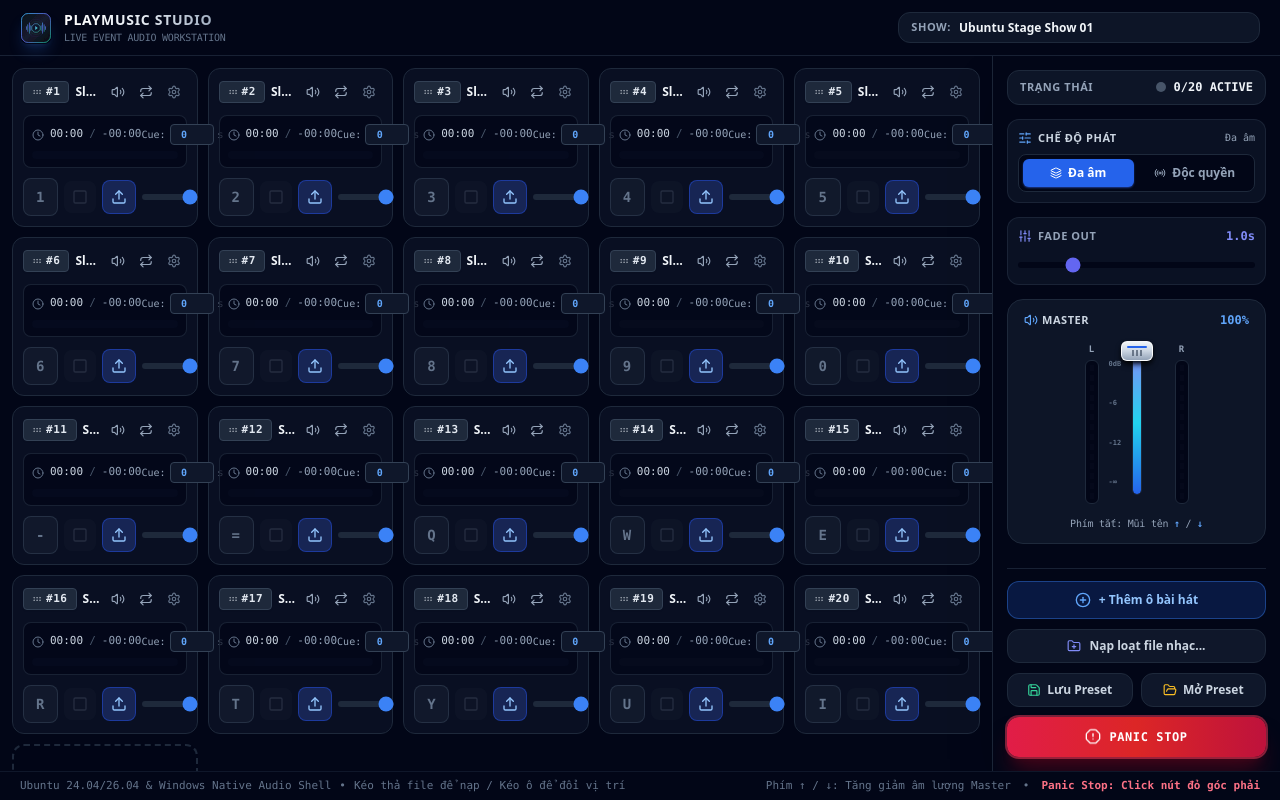
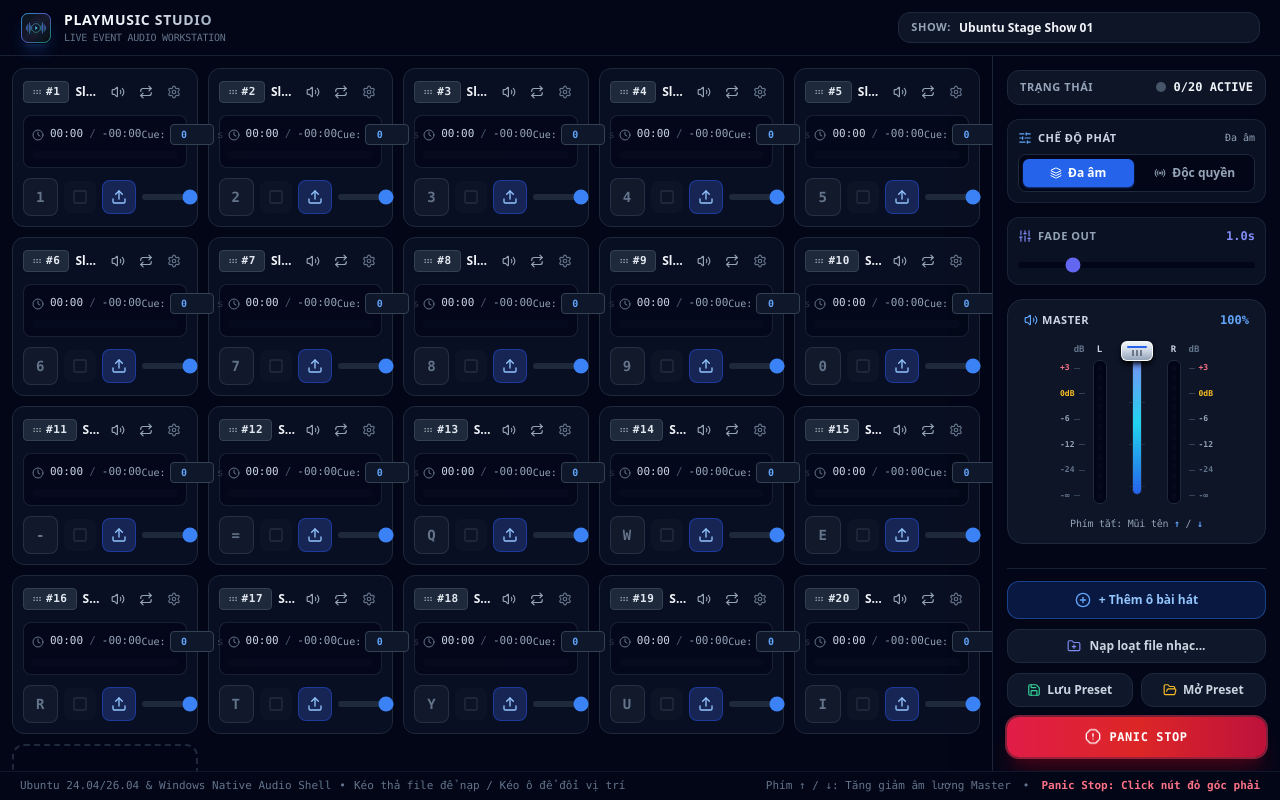
Before and after one commit to khang1604/playmusic, a React (Vite) app in the folder frontend/: page / in a window 1280 px wide. Built offline with nearby package versions, Linux system fonts and the light colour scheme.

Commit message:
feat(master): add dual-sided dB scale markings to both L and R VU channels

```diff
--- a/frontend/src/components/controls/MasterConsole.tsx
+++ b/frontend/src/components/controls/MasterConsole.tsx
@@ -30,6 +30,15 @@ interface MasterConsoleProps {
 }
 
 const TOTAL_SEGMENTS = 14;
+
+const DB_SCALE_MARKS = [
+  { label: "+3", color: "text-rose-400" },
+  { label: "0dB", color: "text-amber-400" },
+  { label: "-6", color: "text-slate-400" },
+  { label: "-12", color: "text-slate-400" },
+  { label: "-24", color: "text-slate-500" },
+  { label: "-∞", color: "text-slate-500" }
+];
 
 export const MasterConsole: React.FC<MasterConsoleProps> = ({
   masterVolume,
@@ -218,12 +227,27 @@ export const MasterConsole: React.FC<MasterConsoleProps> = ({
             </span>
           </div>
 
-          {/* Fader & Dual Stereo VU Meter Section */}
-          <div className="flex items-center justify-center gap-3.5 py-1 w-full px-2">
+          {/* Fader & Dual Stereo VU Meter Section with Dual dB Scales */}
+          <div className="flex items-center justify-center gap-2 py-1 w-full px-1">
+            {/* Left dB Scale */}
+            <div className="flex flex-col items-end gap-1 select-none pointer-events-none">
+              <span className="text-[9px] font-mono font-bold text-slate-500">dB</span>
+              <div className="flex flex-col justify-between h-36 py-1">
+                {DB_SCALE_MARKS.map((mark) => (
+                  <div key={`l-${mark.label}`} className="flex items-center gap-1">
+                    <span className={`text-[8px] font-mono font-bold leading-none ${mark.color}`}>
+                      {mark.label}
+                    </span>
+                    <span className="w-1.5 h-[1px] bg-slate-700" />
+                  </div>
+                ))}
+              </div>
+            </div>
+
             {/* Left Channel VU Meter */}
             <div className="flex flex-col items-center gap-1">
-              <span className="text-[9px] font-mono font-bold text-slate-400">L</span>
-              <div className="flex flex-col-reverse gap-0.5 bg-slate-950 p-1 rounded-md border border-slate-800 h-36 w-3.5 justify-between">
+              <span className="text-[9px] font-mono font-bold text-slate-300">L</span>
+              <div className="flex flex-col-reverse gap-0.5 bg-slate-950 p-1 rounded-md border border-slate-800 h-36 w-3.5 justify-between shadow-inner">
                 {Array.from({ length: TOTAL_SEGMENTS }, (_, idx) => {
                   const isLit = idx < leftLitCount;
                   let color = "bg-emerald-400 shadow-xs shadow-emerald-400";
@@ -249,14 +273,14 @@ export const MasterConsole: React.FC<MasterConsoleProps> = ({
               onPointerMove={handlePointerMove}
               onWheel={handleMasterWheel}
               title={`Master Volume: ${Math.round(masterVolume * 100)}% (Kéo thả, bấm chuột, lăn con lăn hoặc bấm phím ↑ / ↓)`}
-              className="relative flex flex-col items-center justify-center h-36 w-12 cursor-pointer select-none group/fader touch-none"
+              className="relative flex flex-col items-center justify-center h-36 w-11 cursor-pointer select-none group/fader touch-none"
             >
-              {/* Scale dB Markings */}
-              <div className="absolute -left-1 inset-y-2 flex flex-col justify-between text-[7px] font-mono font-bold text-slate-500 pointer-events-none">
-                <span>0dB</span>
-                <span>-6</span>
-                <span>-12</span>
-                <span>-∞</span>
+              {/* Center Reference Ticks */}
+              <div className="absolute inset-y-2 w-full flex flex-col justify-between items-center pointer-events-none opacity-40">
+                <div className="w-5 h-[1px] bg-amber-400/80" />
+                <div className="w-4 h-[1px] bg-slate-600" />
+                <div className="w-4 h-[1px] bg-slate-600" />
+                <div className="w-4 h-[1px] bg-slate-700" />
               </div>
 
               {/* Fader Track Slot */}
@@ -286,8 +310,8 @@ export const MasterConsole: React.FC<MasterConsoleProps> = ({
 
             {/* Right Channel VU Meter */}
             <div className="flex flex-col items-center gap-1">
-              <span className="text-[9px] font-mono font-bold text-slate-400">R</span>
-              <div className="flex flex-col-reverse gap-0.5 bg-slate-950 p-1 rounded-md border border-slate-800 h-36 w-3.5 justify-between">
+              <span className="text-[9px] font-mono font-bold text-slate-300">R</span>
+              <div className="flex flex-col-reverse gap-0.5 bg-slate-950 p-1 rounded-md border border-slate-800 h-36 w-3.5 justify-between shadow-inner">
                 {Array.from({ length: TOTAL_SEGMENTS }, (_, idx) => {
                   const isLit = idx < rightLitCount;
                   let color = "bg-emerald-400 shadow-xs shadow-emerald-400";
@@ -303,6 +327,21 @@ export const MasterConsole: React.FC<MasterConsoleProps> = ({
                     />
                   );
                 })}
+              </div>
+            </div>
+
+            {/* Right dB Scale */}
+            <div className="flex flex-col items-start gap-1 select-none pointer-events-none">
+              <span className="text-[9px] font-mono font-bold text-slate-500">dB</span>
+              <div className="flex flex-col justify-between h-36 py-1">
+                {DB_SCALE_MARKS.map((mark) => (
+                  <div key={`r-${mark.label}`} className="flex items-center gap-1">
+                    <span className="w-1.5 h-[1px] bg-slate-700" />
+                    <span className={`text-[8px] font-mono font-bold leading-none ${mark.color}`}>
+                      {mark.label}
+                    </span>
+                  </div>
+                ))}
               </div>
             </div>
           </div>
```
